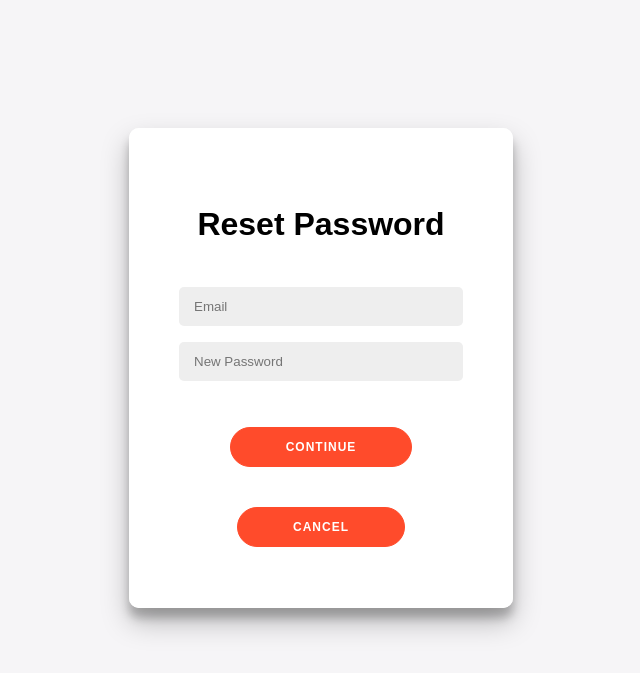
After one commit to Rafi0155/CSE311.7_Lab_SFPS_Project, a PHP site: page /forgot_pass.html in a window 1280 px wide. The commit adds this page. Shown: the top 673 px of the page, without its empty margins (319-959 px from the left). Run offline with PHP 8.4, Linux system fonts and the light colour scheme; some libraries are stand-ins or nearby versions.

Commit message:
Add files via upload

```diff
--- /dev/null
+++ b/forgot_pass.html
@@ -0,0 +1,29 @@
+<!DOCTYPE html>
+<html lang="en">
+<head>
+    <meta charset="UTF-8">
+    <meta http-equiv="X-UA-Compatible" content="IE=edge">
+    <meta name="viewport" content="width=device-width, initial-scale=1.0">
+    <title>SFPS Reset Password</title>
+    <link rel="stylesheet" type="text/css" href="login.css">
+    <link rel="stylesheet" type="text/css" href="https://cdnjs.cloudflare.com/ajax/libs/font-awesome/5.14.0/css/all.min.css">
+</head>
+<body>
+    <div class="container-fp" id="main">
+        <div class="forgot-pass">
+            <form action="forgot_pass.php" method="post">
+                <br></br>
+                <h1>Reset Password</h1>
+                <br></br>
+                <input type="email" name="email" placeholder="Email" required="">
+                <input type="password" name="pswd" placeholder="New Password" required="">
+                <br>
+                <button type="submit">Continue</button>
+                <button type="button" onclick="location.href='login.html'">Cancel</button>
+
+            </form>
+        </div>
+    </div>
+
+</body>
+</html>
--- a/login.css
+++ b/login.css
@@ -147,16 +147,16 @@ button:active{
     transition: transform 0.6s ease-in-out;
 }
 .overlay-left{
-    transform: translateX(0);
+    transform: translateX(-20%);
 }
 .overlay-right{
     right: 0;
     transform: translateX(0);
 }
-.container.right-panel-active.overlay-left{
+.container.right-panel-active .overlay-left{
     transform: translateX(0);
 }
-.container.right-panel-active.overlay-right{
+.container.right-panel-active .overlay-right{
     transform: translateX(20%);
 }
 .social-container{
@@ -172,3 +172,22 @@ button:active{
     border: 1px solid #ccc;
     border-radius: 50%;
 }
+.container-fp{
+    position: relative;
+    width: 384px;
+    max-width: 100%;
+    min-height: 480px;
+    background: #fff;
+    border-radius: 10px;
+    overflow: hidden;
+    box-shadow: 0 14px 28px rgba(0, 0, 0, 0.25),
+                0 10px 10px rgba(0, 0, 0, 0.22)
+}
+.forgot-pass{
+    position: absolute;
+    align-self: start;
+    top: 0;
+    left: 0;
+    height: 100%;
+    width: 100%;
+}
```
Also changed, not shown: forgot_pass.php (added, +35 -0 lines), login.html (+7 -7 lines), sign_in.php (added, +35 -0 lines), sign_up.php (added, +30 -0 lines).
